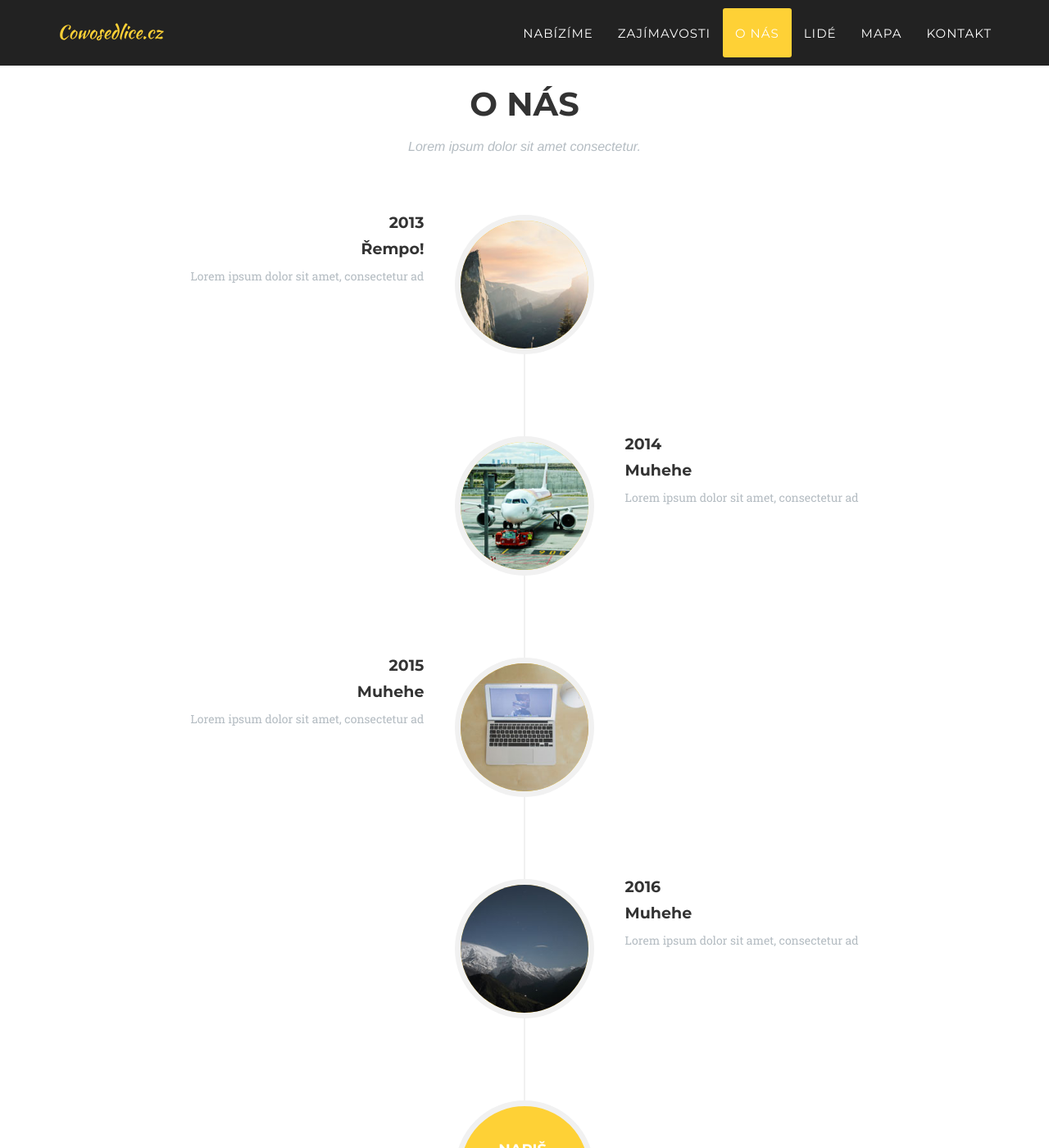
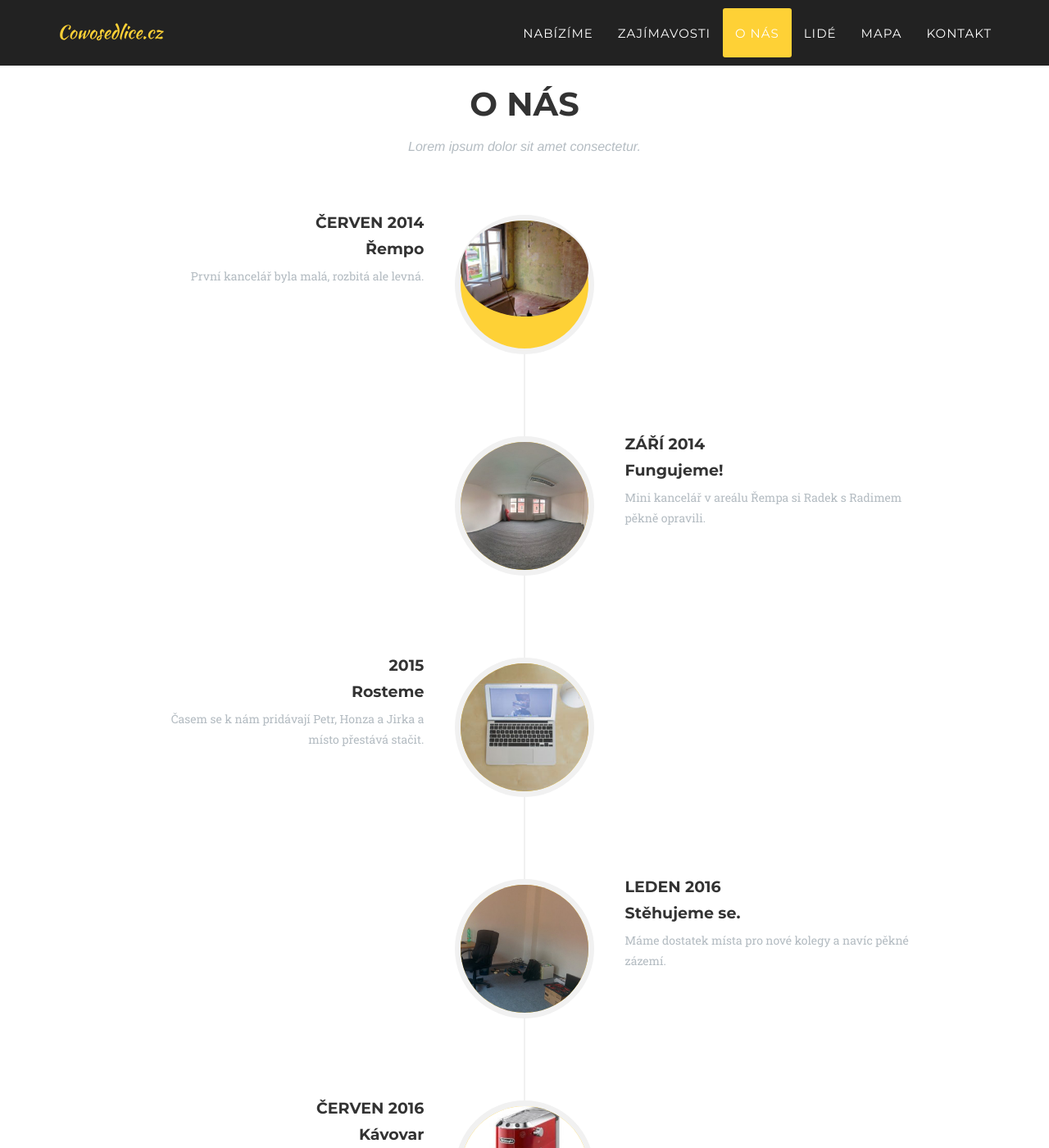
Before and after one commit to cowosedlice/cowosedlice.cz, a Jekyll site: the page built from index.html, in a window 1280 px wide and 1400 px high, scrolled down 2751 px. Shown: the whole window at 82% size. Built offline with Jekyll 4.4.1, drawn with Linux system fonts in a browser that asks for light colours; some web fonts are replaced; some of the changed text lies outside the part shown.

```diff
--- a/_config.yml
+++ b/_config.yml
@@ -10,25 +10,35 @@ description: "Coworkingová kancelář Novosedlice / Teplice."
 history-heading: O nás
 history-subheading: Lorem ipsum dolor sit amet consectetur.
 history:
-- date: 2013
-  title: Řempo!
-  pic: 1
-  descr: Lorem ipsum dolor sit amet, consectetur ad
+- date: červen 2014
+  title: Řempo
+  pic: rempo_start
+  descr: První kancelář byla malá, rozbitá ale levná.
 
-- date: 2014
-  title: Muhehe
-  pic: 2
-  descr: Lorem ipsum dolor sit amet, consectetur ad
+- date: září 2014
+  title: Fungujeme!
+  pic: rempo_ready
+  descr: Mini kancelář v areálu Řempa si Radek s Radimem pěkně opravili.
 
 - date: 2015
-  title: Muhehe
-  pic: 3
-  descr: Lorem ipsum dolor sit amet, consectetur ad
+  title: Rosteme
+  pic: nb
+  descr: Časem se k nám pridávají Petr, Honza a Jirka a místo přestává stačit.
 
-- date: 2016
-  title: Muhehe
-  pic: 4
-  descr: Lorem ipsum dolor sit amet, consectetur ad
+- date: leden 2016
+  title: Stěhujeme se.
+  pic: stehovani
+  descr: Máme dostatek místa pro nové kolegy a navíc pěkné zázemí.
+
+- date: červen 2016
+  title: Kávovar
+  pic: kavovar
+  descr: Pořízení kavalitního kávovaru bylo zlomovým bodem. Pohodlí a produktivita se mnohonásobně zlepšily.
+
+- date: srpen 2016
+  title: Cowosedlice.cz
+  pic: web
+  descr: Oficiálně se otevíráme veřejnosti.
 history-cta1: Napiš,
 history-cta2: přijď.
 history-cta3: Přidej se!,
```
Also changed, not shown: img/about/1.jpg (deleted), img/about/2.jpg (deleted), img/about/4.jpg (deleted), img/about/kavovar.jpg (added), img/about/nb.jpg (renamed from img/about/3.jpg), img/about/rempo_ready.jpg (added), img/about/rempo_start.jpg (added), img/about/stehovani.jpg (added), img/about/web.jpg (added).
